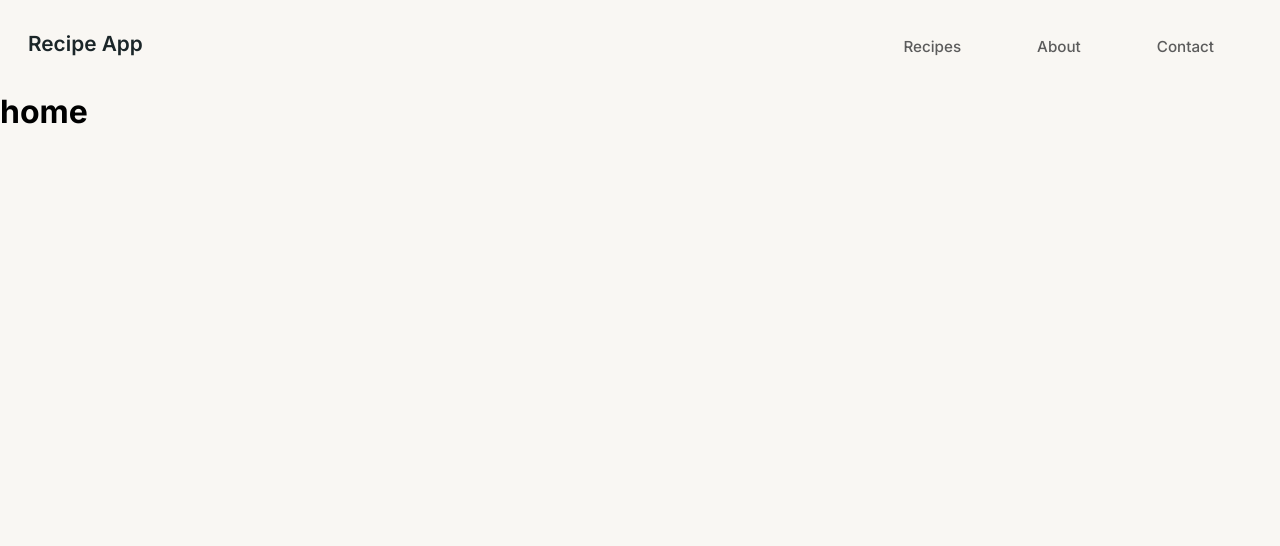
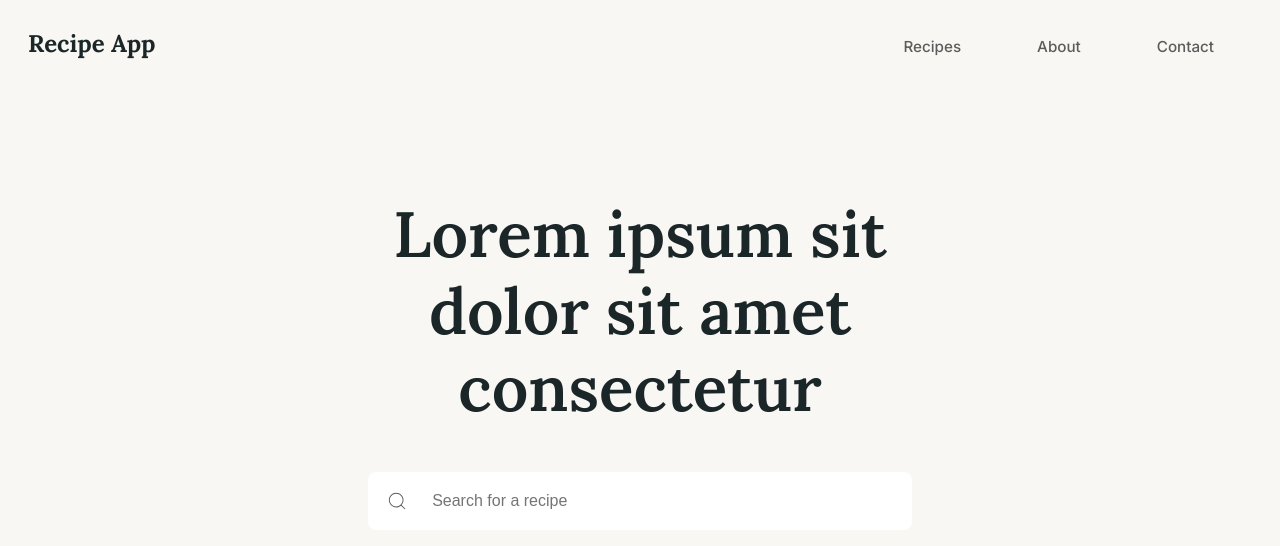
Before and after one commit to Hira-Haider-46/React-Recipe-App, a React app: page / in a window 1280 px wide. Shown: the top 546 px of the page. Built offline with nearby package versions, Linux system fonts and the light colour scheme; the HTML template or start-up script is replaced by a standard one.

Commit message:
home page added

```diff
--- a/package.json
+++ b/package.json
@@ -13,6 +13,7 @@
     "firebase": "^10.13.2",
     "react": "^18.3.1",
     "react-dom": "^18.3.1",
+    "react-icons": "^5.3.0",
     "react-router-dom": "^6.26.2"
   },
   "devDependencies": {
--- a/src/App.css
+++ b/src/App.css
@@ -1,12 +1,13 @@
 @import url('https://fonts.googleapis.com/css2?family=Inter:ital,opsz,wght@0,14..32,100..900;1,14..32,100..900&display=swap');
+@import url('https://fonts.googleapis.com/css2?family=Lora:ital,wght@0,400..700;1,400..700&display=swap');
 
 * {
     margin: 0;
     padding: 0;
     box-sizing: border-box;
-    font-family: "Inter", sans-serif;
 }
 
 body {
     background-color: #f9f7f3;
+    font-family: "Inter", sans-serif;
 }
--- /dev/null
+++ b/src/CommonComponents/Footer/index.js
@@ -0,0 +1,3 @@
+import Footer from "./Footer";
+
+export default Footer;
--- a/src/Components/Layout/Layout.css
+++ b/src/CommonComponents/Navbar/Navbar.css
@@ -6,10 +6,11 @@ nav {
 }
 
 nav a{
+    font-family: "Lora", serif;
     color: #1b2629;
     text-decoration: none;
-    font-size: 1.3rem;
-    font-weight: 600;
+    font-size: 1.5rem;
+    font-weight: 700;
 }
 
 nav ul {
@@ -28,6 +29,7 @@ nav ul li a {
     font-size: 0.95rem;
     font-weight: 500;
     margin: 0 2.5em;
+    font-family: "Inter", sans-serif;
 }
 
 nav ul li::after {
--- /dev/null
+++ b/src/CommonComponents/Navbar/Navbar.jsx
@@ -0,0 +1,24 @@
+import React from 'react';
+import { Link } from 'react-router-dom';
+import './Navbar.css';
+
+function Navbar() {
+    return (
+        <nav>
+            <h1><Link to="/">Recipe App</Link></h1>
+            <ul>
+                <li>
+                    <Link to="/recipes">Recipes</Link>
+                </li>
+                <li>
+                    <Link to="/about">About</Link>
+                </li>
+                <li>
+                    <Link to="/contact">Contact</Link>
+                </li>
+            </ul>
+        </nav>
+    )
+}
+
+export default Navbar;
--- /dev/null
+++ b/src/CommonComponents/Navbar/index.js
@@ -0,0 +1,3 @@
+import Navbar from "./Navbar";
+
+export default Navbar;
--- a/src/Components/Layout/Layout.jsx
+++ b/src/Components/Layout/Layout.jsx
@@ -1,24 +1,10 @@
-import { Outlet, Link } from "react-router-dom";
-import './Layout.css';
+import { Outlet } from "react-router-dom";
+import Navbar from "../../CommonComponents/Navbar";
 
 export default function Layout() {
     return (
         <>
-            <nav>
-                <h1><Link to="/">Recipe App</Link></h1>
-                <ul>
-                    <li>
-                        <Link to="/recipes">Recipes</Link>
-                    </li>
-                    <li>
-                        <Link to="/about">About</Link>
-                    </li>
-                    <li>
-                        <Link to="/contact">Contact</Link>
-                    </li>
-                </ul>
-            </nav>
-
+            <Navbar />
             <Outlet />
         </>
     )
--- a/src/Pages/Home/Home.css
+++ b/src/Pages/Home/Home.css
@@ -0,0 +1,48 @@
+.home-container {
+    padding: 0.5em;
+    text-align: center;
+}
+
+.home-container h1 {
+    color: #1b2629;
+    font-weight: 600;
+    font-size: 4rem;
+    line-height: 77px;
+    max-width: 40%;
+    margin: 1.5em auto 0.7em auto;
+    font-family: "Lora", serif;
+}
+
+.home-container .search-wrapper {
+    border: 1px solid transparent;
+    border-radius: 8px;
+    max-width: 43%;
+    position: relative;
+    margin: auto;
+    background-color: white;
+    display: flex;
+    align-items: center;
+    transition: border-color 0.3s ease;
+}
+
+.home-container .search-wrapper:focus-within {
+    border-color: #9c702a;
+}
+
+.home-container .search-wrapper .search-icon {
+    font-size: 1.5rem;
+    color: #5c5c5c;
+    margin-left: 0.7em;
+}
+
+.home-container input {
+    padding: 1.2em 1.5em;
+    border: none;
+    outline: none;
+    border-radius: 8px;
+    color: #1b2629;
+    font-size: 1rem;
+    font-weight: 500;
+    line-height: 1.75px;
+    width: 100%;
+}
--- a/src/Pages/Home/Home.jsx
+++ b/src/Pages/Home/Home.jsx
@@ -1,9 +1,16 @@
 import React from 'react';
+import { CiSearch } from "react-icons/ci";
 import './Home.css';
 
 function Home() {
   return (
-    <h1>home</h1>
+    <div className='home-container'>
+      <h1>Lorem ipsum sit dolor sit amet consectetur</h1>
+      <div className='search-wrapper'>
+        <CiSearch className='search-icon' />
+        <input type="text" placeholder='Search for a recipe' />
+      </div>
+    </div>
   )
 }
 
```
Also changed, not shown: src/CommonComponents/Footer/Footer.jsx (added, +13 -0 lines), src/CommonComponents/Footer/Footer.css (added), 1 other file (tests, documents, lock files or other folders).
